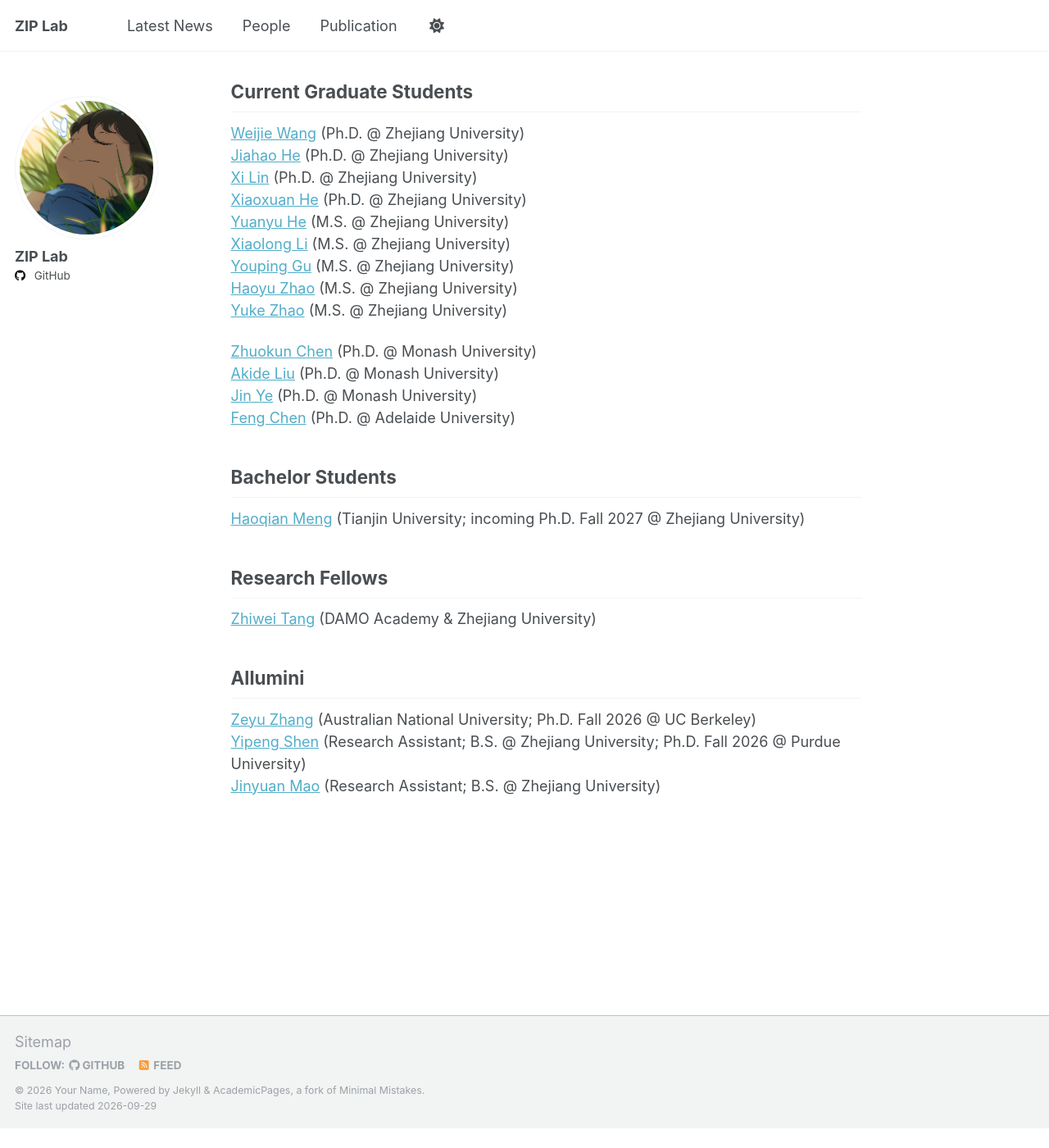
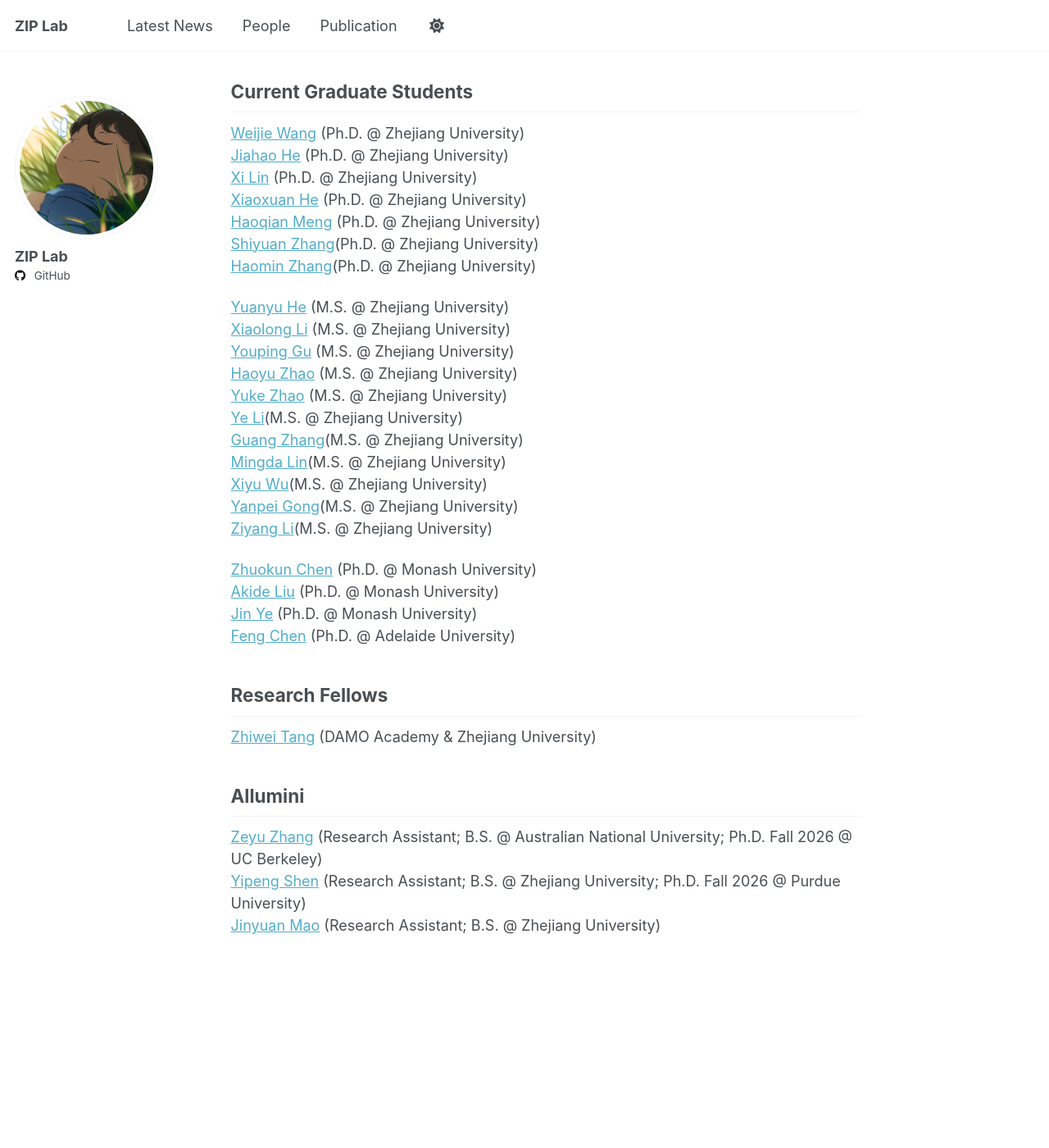
Before and after one commit to ziplab/ziplab.github.io, a Jekyll site: the page built from _pages/people.md, in a window 1280 px wide and 1400 px high, scrolled down 684 px. Shown: the whole window at 82% size. Built offline with Jekyll 4.4.1, drawn with Linux system fonts in a browser that asks for light colours; before the commit the page ends 2060 px from its top, so only the background shows below that.

Commit message:
Update people.md

```diff
--- a/_pages/people.md
+++ b/_pages/people.md
@@ -21,11 +21,21 @@ author_profile: true
 [Jiahao He](https://github.com/Hygge02) (Ph.D. @ Zhejiang University)
 [Xi Lin](https://erix025.me/) (Ph.D. @ Zhejiang University)
 [Xiaoxuan He](https://scholar.google.com/citations?user=Q8EDNIgAAAAJ&hl=zh-CN) (Ph.D. @ Zhejiang University)
+[Haoqian Meng](https://scholar.google.com/citations?user=pBW5B2kAAAAJ&hl=zh-CN) (Ph.D. @ Zhejiang University)
+[Shiyuan Zhang](https://openreview.net/profile?id=~Shiyuan_Zhang4)(Ph.D. @ Zhejiang University)
+[Haomin Zhang]()(Ph.D. @ Zhejiang University)
+
 [Yuanyu He](https://github.com/Yuanyu0) (M.S. @ Zhejiang University)
 [Xiaolong Li](https://xiaolong-li1.github.io/) (M.S. @ Zhejiang University)
 [Youping Gu](https://github.com/Tacossp) (M.S. @ Zhejiang University)
 [Haoyu Zhao](zhao-haoyu.github.io) (M.S. @ Zhejiang University)
 [Yuke Zhao](https://hzeroyuke.github.io/my_blog/) (M.S. @ Zhejiang University)
+[Ye Li](https://openreview.net/profile?id=~Ye_Li26)(M.S. @ Zhejiang University)
+[Guang Zhang](https://github.com/zhuiguang49)(M.S. @ Zhejiang University)
+[Mingda Lin](https://openreview.net/profile?id=~Mingda_Lin1)(M.S. @ Zhejiang University)
+[Xiyu Wu]()(M.S. @ Zhejiang University)
+[Yanpei Gong](https://yanpeigong.github.io/)(M.S. @ Zhejiang University)
+[Ziyang Li](https://openreview.net/profile?id=~Ziyang_li8)(M.S. @ Zhejiang University)
 
 [Zhuokun Chen](https://openreview.net/profile?id=%7EZhuokun_Chen4) (Ph.D. @ Monash University)
 [Akide Liu](https://scholar.google.com/citations?hl=en&user=1HjSeKgAAAAJ) (Ph.D. @ Monash University)
@@ -33,15 +43,11 @@ author_profile: true
 [Feng Chen](https://github.com/Chenfeng1271) (Ph.D. @ Adelaide University)
 
 
-## Bachelor Students
-[Haoqian Meng](https://scholar.google.com/citations?user=pBW5B2kAAAAJ&hl=zh-CN) (Tianjin University; incoming Ph.D. Fall 2027 @ Zhejiang University)
-
-
 ## Research Fellows
 [Zhiwei Tang](https://scholar.google.com/citations?user=GN-N9c8AAAAJ&hl=en) (DAMO Academy & Zhejiang University)
 
 
 ## Allumini
-[Zeyu Zhang](https://steve-zeyu-zhang.github.io/) (Australian National University; Ph.D. Fall 2026 @ UC Berkeley)
+[Zeyu Zhang](https://steve-zeyu-zhang.github.io/) (Research Assistant; B.S. @ Australian National University; Ph.D. Fall 2026 @ UC Berkeley)
 [Yipeng Shen]() (Research Assistant; B.S. @ Zhejiang University; Ph.D. Fall 2026 @ Purdue University)
 [Jinyuan Mao]() (Research Assistant; B.S. @ Zhejiang University)
```
